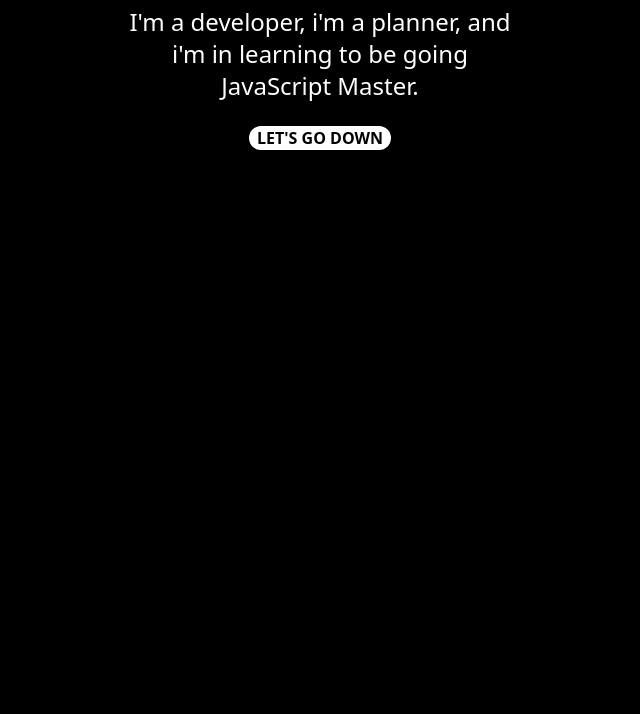
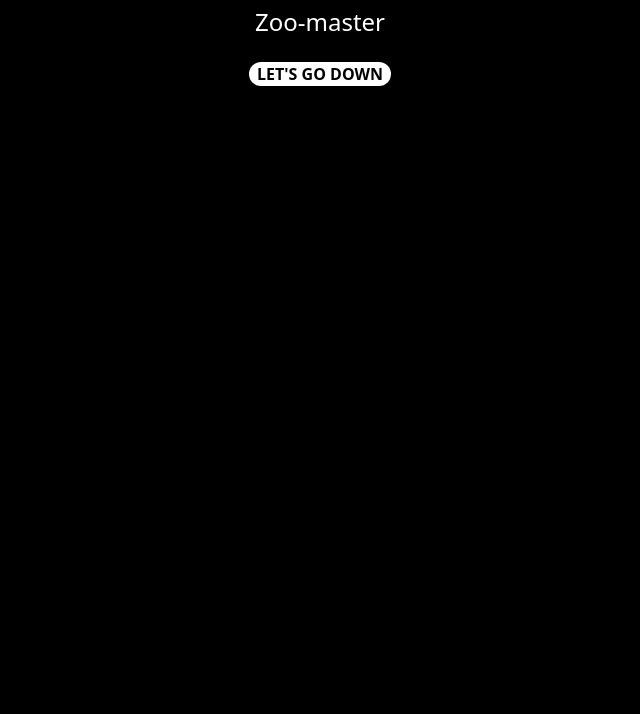
Before and after one commit to adrianfile/own-website-resume, a Gatsby site: page / in a window 1280 px wide. Shown: the part 386-1100 px from the top of the page, without its empty margins (320-960 px from the left). Built offline with nearby package versions, Linux system fonts and the light colour scheme; Gatsby itself is replaced by a stand-in of ours.

Commit message:
Update index.js

```diff
--- a/src/pages/index.js
+++ b/src/pages/index.js
@@ -18,7 +18,7 @@
       <div className="h-32 w-64 md:w-96 mx-auto text-white">
         <p className="text-3xl md:text-5xl md:text-center zilla">Adrian Hartanto</p>
         <br></br>
-        <p className="text-xl md:text-2xl md:text-center">I'm a developer, i'm a planner, and i'm in learning to be going JavaScript Master.</p>
+        <p className="text-xl md:text-2xl md:text-center">Zoo-master</p>
         <br></br>
         <button className="ml-20 md:mx-auto font-bold flex text-center px-2 bg-white text-black rounded-full hover:bg-indigo-600 hover:text-white transition delay-300 "
           onClick={()=> scrollTo('#about')}>
```
